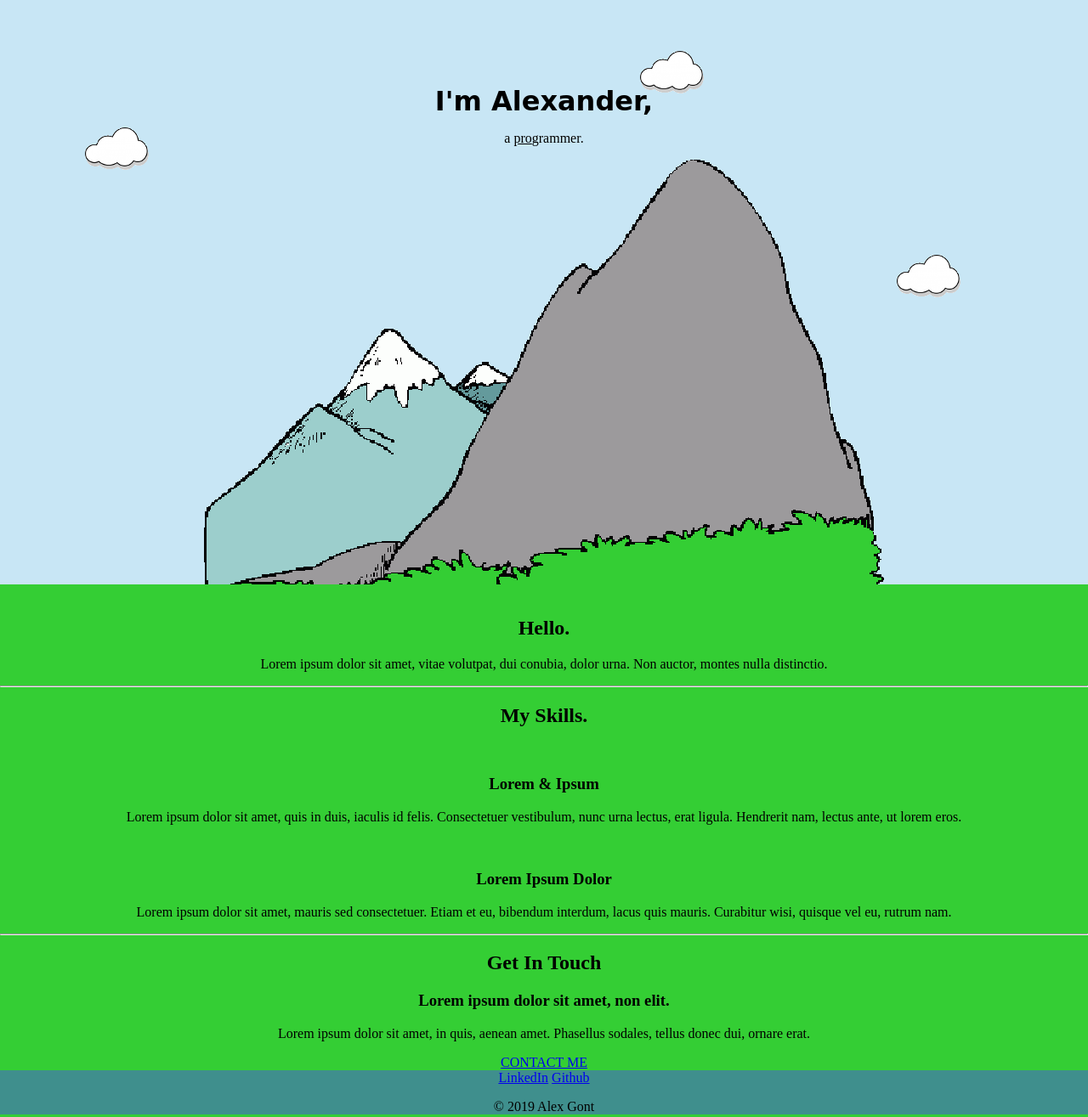
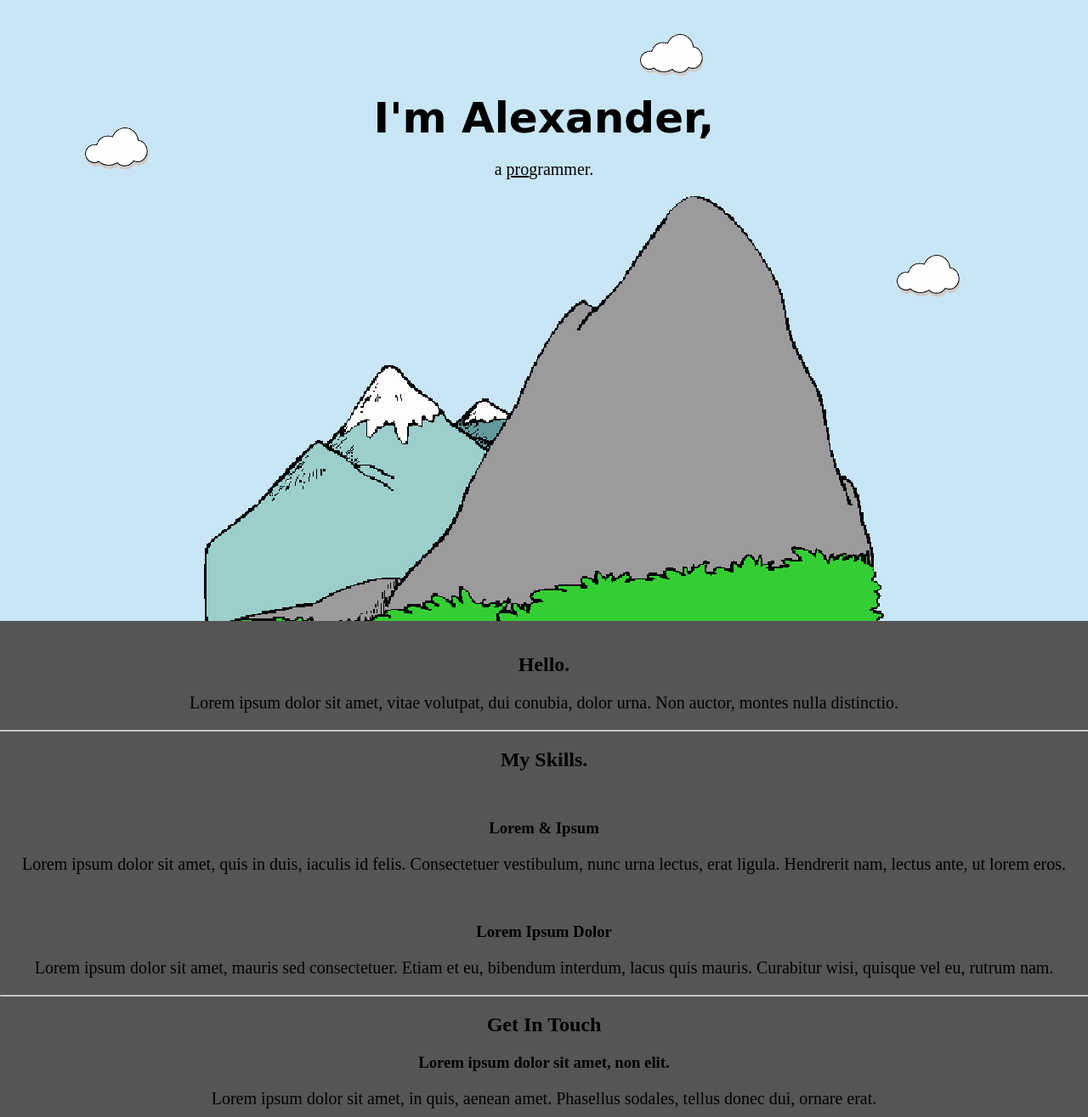
Before and after one commit to alexgont1/WebProjects, a plain HTML site: page CSS-MySite/index.html in a window 1280 px wide. Shown: the top 1315 px of the page at 85% size. Drawn offline with Linux system fonts and the light colour scheme; a web font is replaced by a local one.

Commit message:
Change font sizes

```diff
--- a/CSS-MySite/css/styles.css
+++ b/CSS-MySite/css/styles.css
@@ -2,30 +2,36 @@ body {
   margin: 0;
   border-width: 0;
   text-align: center;
-  background-color: #34ce34;
+  /* background-color: #34ce34; */
   font-family: 'Artifika', serif;
 }
 
 h1 {
   margin: 0;
+  font-size: 50px;
   font-family: 'Charm', cursive;
 }
 
 .topest {
   background-color: #c8e6f5;
-  padding-top: 50px;
+  padding-top: 30px;
 }
 
 .top-container {
   background-color: #c8e6f5;
+  padding-top: 30px;
 }
 
 .middle-container {
-  background-color: #34ce34;
+  background-color: #555555;
 }
 
 .bottom-container {
   background-color: #3f8f8d;
+}
+
+p {
+  font-size: 20px;
 }
 
 .pro {
--- a/CSS-MySite/index.html
+++ b/CSS-MySite/index.html
@@ -24,7 +24,7 @@
 
   <div class="middle-container">
     <div class="profile">
-      <img src="" alt="">
+      <img src="" alt=""> <!-- my photo -->
       <h2>Hello.</h2>
       <p>Lorem ipsum dolor sit amet, vitae volutpat, dui conubia, dolor urna. Non auctor, montes nulla distinctio.</p>
     </div>
```
